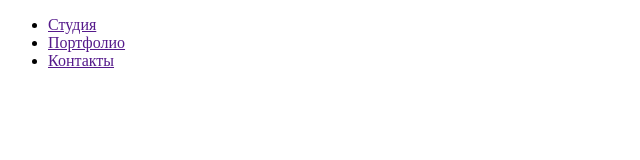
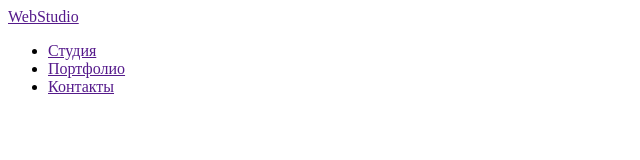
Before and after one commit to mkhomenko2212/goit-markup-hw-01, a plain HTML site: page index.html in a window 1280 px wide. Shown: the whole page, without its empty margins (0-640 px from the left). Drawn offline with Linux system fonts and the light colour scheme.

Commit message:
Update index.html

```diff
--- a/index.html
+++ b/index.html
@@ -8,7 +8,7 @@
 </head>
 <body>
     <header>
-        <a href="" WebStudio></a>
+        <a href=""> WebStudio</a>
         <ul>
             <li> <a href="">Студия</a></li>
             <li> <a href="">Портфолио</a></li>
```
